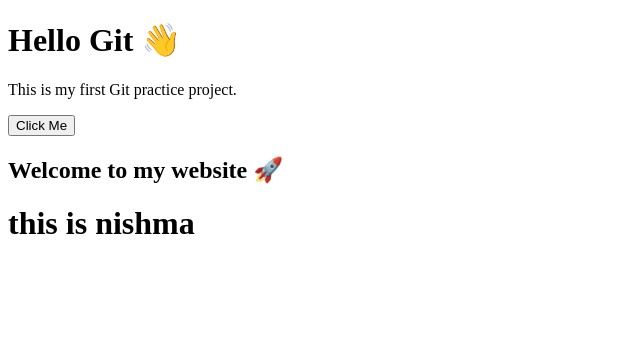
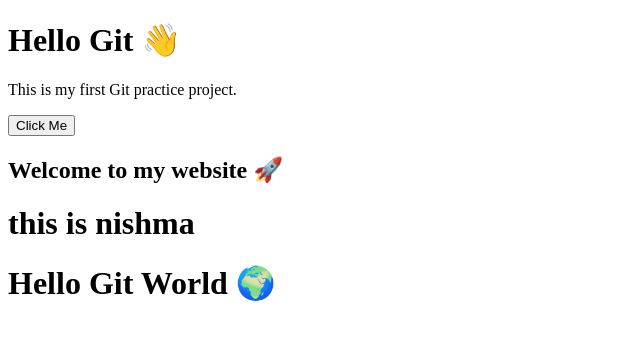
Before and after one commit to devnishma/MY-FIRST-PROJECT, a plain HTML site: page index.html in a window 1280 px wide. Shown: the whole page, without its empty margins (0-640 px from the left). Drawn offline with Linux system fonts and the light colour scheme.

Commit message:
updated heading text

```diff
--- a/index.html
+++ b/index.html
@@ -19,6 +19,6 @@
 
     <h2>Welcome to my website 🚀</h2>
     <h1>this is nishma</h1>
-
+    <h1>Hello Git World 🌍</h1>
 </body>
 </html>
```
